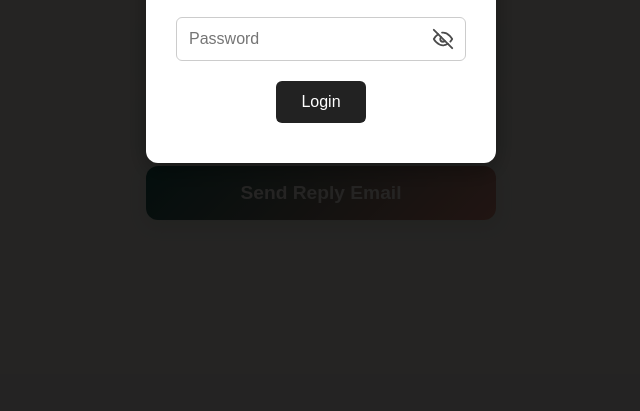
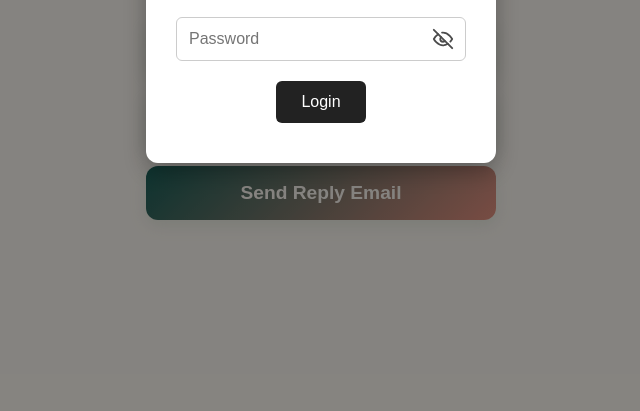
Before and after one commit to paul-matthew/Jouvella-Automations, a website: page index.html in a window 1280 px wide. Shown: the part 389-800 px from the top of the page, without its empty margins (319-959 px from the left). Drawn offline with Linux system fonts and the light colour scheme.

Commit message:
Baseline 1.10
css fix

```diff
--- a/style.css
+++ b/style.css
@@ -85,7 +85,7 @@ header h1 {
   left: 0;
   width: 100%;
   height: 100%;
-  background: rgba(0,0,0,0.85);
+  background: rgba(0,0,0,0.45);
   display: flex;
   justify-content: center;
   align-items: center;
```
